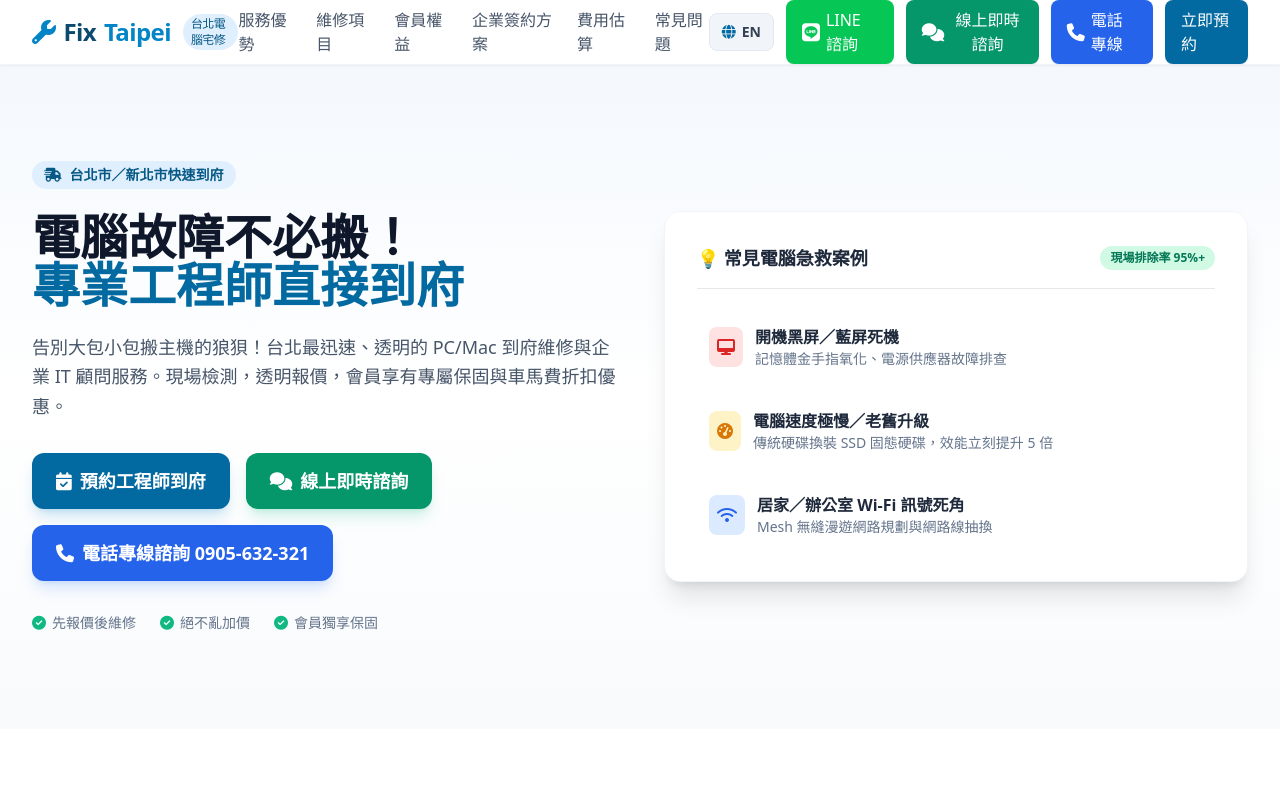
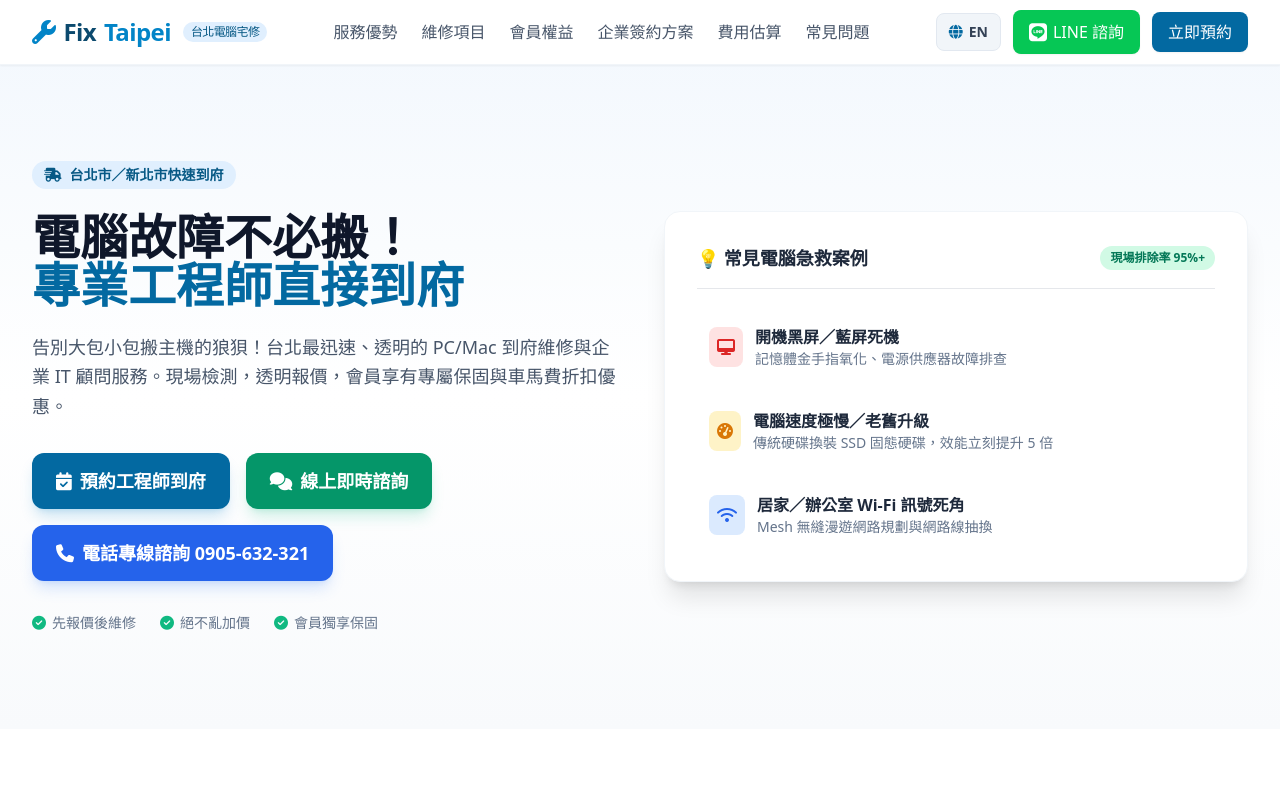
Before and after one commit to drchencm/fixtaipei, a plain HTML site: page index.html in a window 1280 px wide. Shown: the top 790 px of the page. Drawn offline with nearby package versions, Linux system fonts and the light colour scheme.

Commit message:
Add files via upload

```diff
--- a/index.html
+++ b/index.html
@@ -62,14 +62,6 @@
                 <a href="https://line.me/R/ti/p/@621bvlyb" target="_blank" rel="noopener noreferrer" class="inline-flex items-center gap-1.5 bg-[#06C755] hover:bg-[#05b64d] text-white px-3 sm:px-4 py-2 rounded-lg font-medium shadow-sm transition" aria-label="LINE 諮詢">
                     <i class="fa-brands fa-line text-lg"></i>
                     <span data-i18n="nav.lineConsult">LINE 諮詢</span>
-                </a>
-                <button onclick="$crisp.push(['do', 'chat:open']);" class="hidden sm:inline-flex items-center gap-2 bg-emerald-600 hover:bg-emerald-700 text-white px-4 py-2 rounded-lg font-medium shadow-sm transition">
-                    <i class="fa-solid fa-comments text-lg"></i>
-                    <span data-i18n="nav.liveChat">線上即時諮詢</span>
-                </button>
-                <a href="tel:0905632321" class="inline-flex items-center gap-1.5 bg-blue-600 hover:bg-blue-700 text-white px-3 sm:px-4 py-2 rounded-lg font-medium shadow-sm transition" aria-label="電話專線諮詢 0905-632-321">
-                    <i class="fa-solid fa-phone text-lg"></i>
-                    <span data-i18n="nav.phoneConsult">電話專線</span>
                 </a>
                 <a href="https://fixtaipei.notion.site/3c6f42a990448056a037e70e86715bf1" target="_blank" data-i18n="nav.bookNow" class="bg-brand-600 hover:bg-brand-700 text-white px-4 py-2 rounded-lg font-medium shadow-sm transition">
                     立即預約
```
